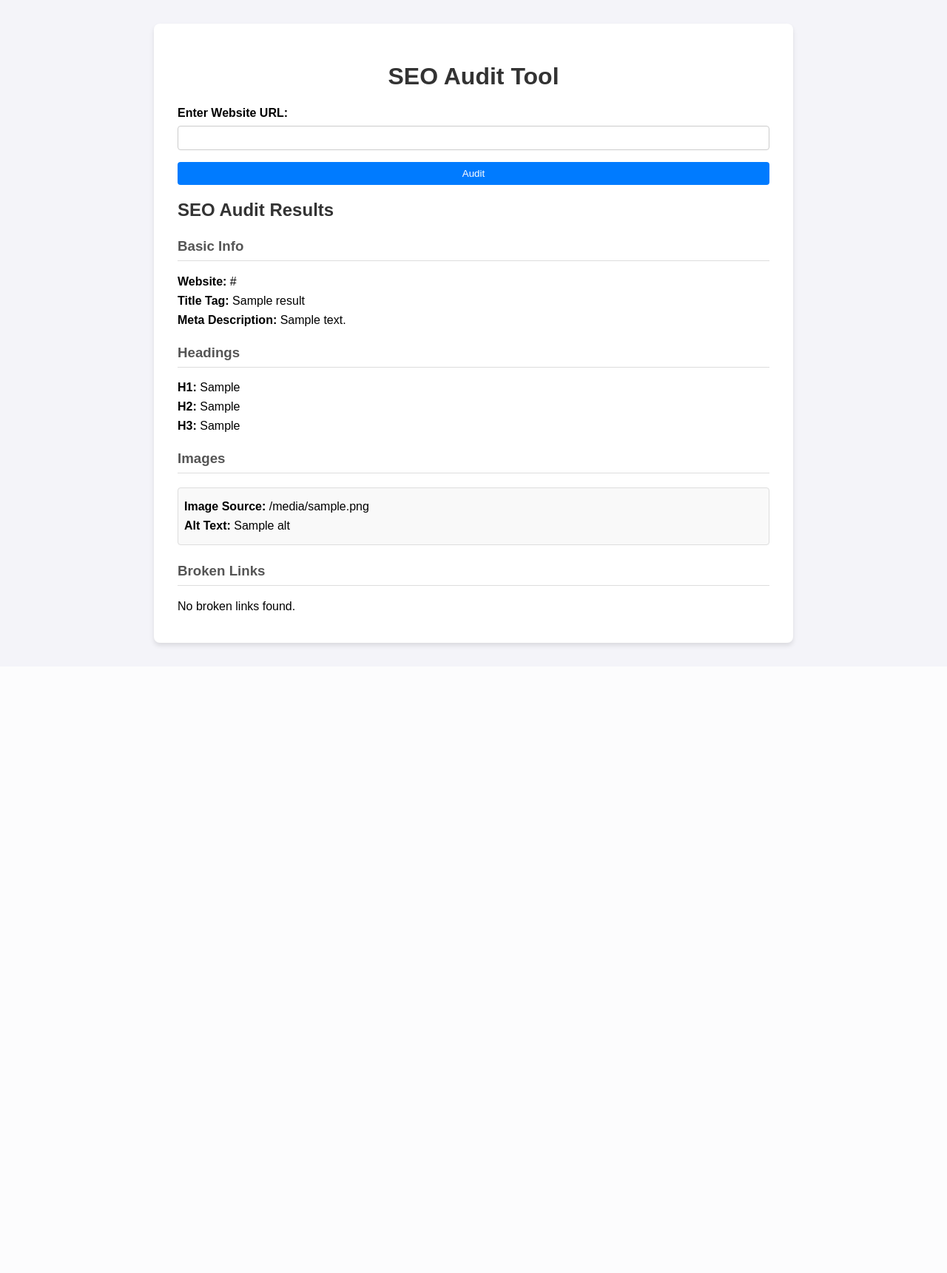
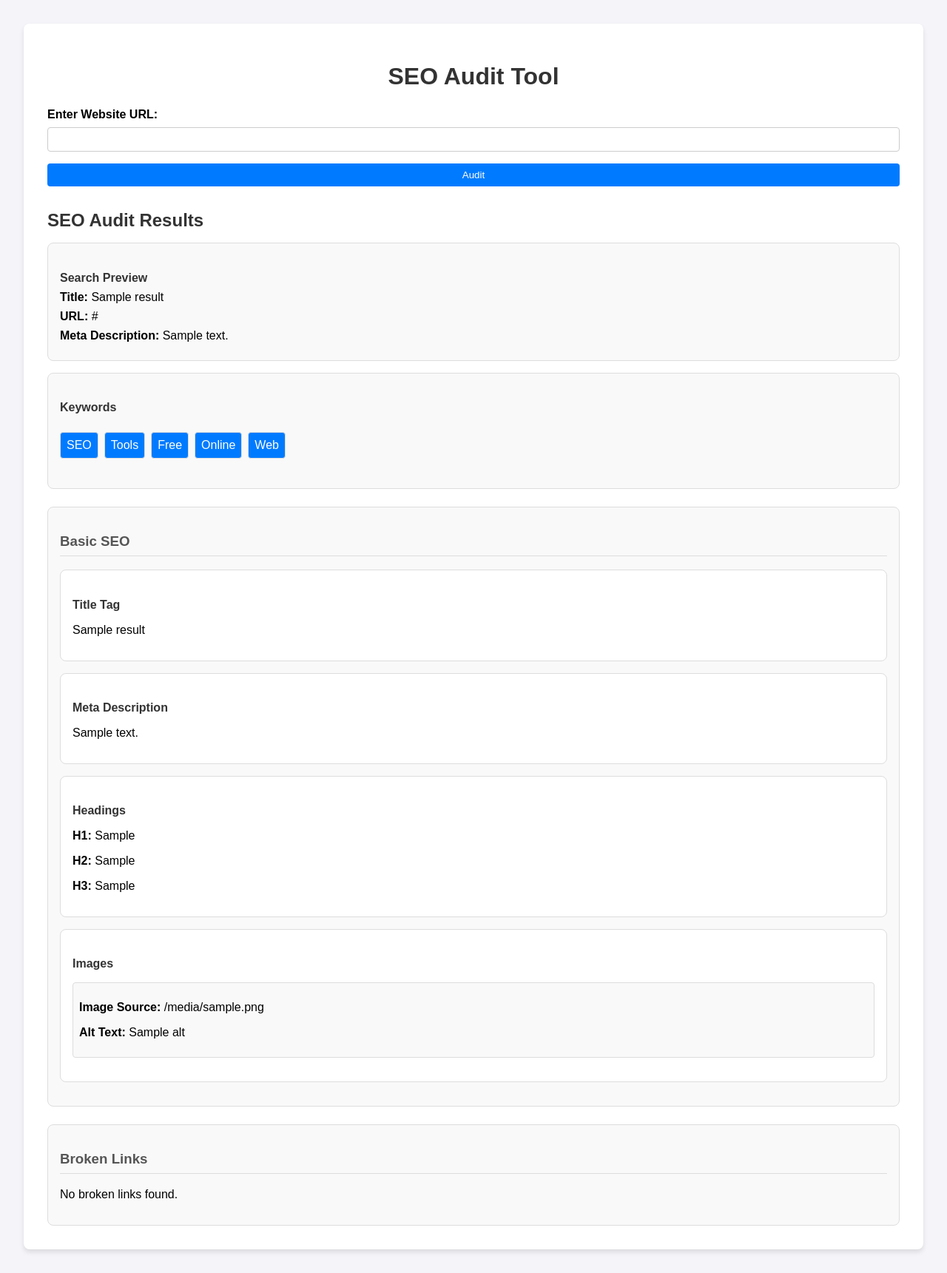
Before and after one commit to topmobiletrends/SEO-Audit-Tool, a Flask app: template templates/index.html in a window 1280 px wide. Shown: the whole page at 74% size. Before the commit the page ends 876 px from the top, so only its background shows below. Run offline with Flask 3, Linux system fonts and the light colour scheme; the template is opened without the code that fills it: most values are stand-ins (such as "Sample title", 1, 10 or a date in 2020).

Commit message:
Updated app.py and templates/index.html

```diff
--- a/templates/index.html
+++ b/templates/index.html
@@ -21,16 +21,18 @@
             padding: 2rem;
             border-radius: 8px;
             box-shadow: 0 4px 6px rgba(0, 0, 0, 0.1);
-            max-width: 800px;
+            max-width: 1200px;
             width: 100%;
         }
         h1 {
             color: #333;
             text-align: center;
+            margin-bottom: 1.5rem;
         }
         form {
             display: flex;
             flex-direction: column;
+            margin-bottom: 2rem;
         }
         label {
             margin-bottom: 0.5rem;
@@ -58,9 +60,7 @@
         }
         .results h2 {
             color: #333;
-        }
-        .results p {
-            margin: 0.5rem 0;
+            margin-bottom: 1rem;
         }
         .error {
             color: red;
@@ -68,11 +68,37 @@
         }
         .section {
             margin-top: 1.5rem;
+            padding: 1rem;
+            background: #f9f9f9;
+            border-radius: 8px;
+            border: 1px solid #ddd;
         }
         .section h3 {
             color: #555;
             border-bottom: 1px solid #ddd;
             padding-bottom: 0.5rem;
+        }
+        .card {
+            background: white;
+            padding: 1rem;
+            border-radius: 8px;
+            border: 1px solid #ddd;
+            margin-bottom: 1rem;
+        }
+        .card h4 {
+            color: #333;
+            margin-bottom: 0.5rem;
+        }
+        .progress-bar {
+            background: #e0e0e0;
+            border-radius: 4px;
+            height: 10px;
+            margin-bottom: 0.5rem;
+        }
+        .progress-bar .progress {
+            background: #007bff;
+            height: 100%;
+            border-radius: 4px;
         }
         ul {
             list-style-type: none;
@@ -83,6 +109,42 @@
             margin: 0.5rem 0;
             padding: 0.5rem;
             border: 1px solid #ddd;
+            border-radius: 4px;
+        }
+        .search-preview {
+            background: #f9f9f9;
+            padding: 1rem;
+            border-radius: 8px;
+            border: 1px solid #ddd;
+            margin-bottom: 1rem;
+        }
+        .search-preview h4 {
+            color: #333;
+            margin-bottom: 0.5rem;
+        }
+        .search-preview p {
+            margin: 0.5rem 0;
+        }
+        .keywords {
+            background: #f9f9f9;
+            padding: 1rem;
+            border-radius: 8px;
+            border: 1px solid #ddd;
+            margin-bottom: 1rem;
+        }
+        .keywords h4 {
+            color: #333;
+            margin-bottom: 0.5rem;
+        }
+        .keywords ul {
+            display: flex;
+            flex-wrap: wrap;
+            gap: 0.5rem;
+        }
+        .keywords ul li {
+            background: #007bff;
+            color: white;
+            padding: 0.5rem;
             border-radius: 4px;
         }
     </style>
@@ -100,25 +162,45 @@
         <div class="results">
             <h2>SEO Audit Results</h2>
 
-            <!-- Basic Info -->
-            <div class="section">
-                <h3>Basic Info</h3>
-                <p><strong>Website:</strong> {{ results.Website }}</p>
-                <p><strong>Title Tag:</strong> {{ results['Title Tag'] }}</p>
+            <!-- Search Preview -->
+            <div class="search-preview">
+                <h4>Search Preview</h4>
+                <p><strong>Title:</strong> {{ results['Title Tag'] }}</p>
+                <p><strong>URL:</strong> {{ results.Website }}</p>
                 <p><strong>Meta Description:</strong> {{ results['Meta Description'] }}</p>
             </div>
 
-            <!-- Headings -->
+            <!-- Keywords -->
+            <div class="keywords">
+                <h4>Keywords</h4>
+                <ul>
+                    <li>SEO</li>
+                    <li>Tools</li>
+                    <li>Free</li>
+                    <li>Online</li>
+                    <li>Web</li>
+                </ul>
+            </div>
+
+            <!-- Basic SEO -->
             <div class="section">
-                <h3>Headings</h3>
+                <h3>Basic SEO</h3>
+                <div class="card">
+                    <h4>Title Tag</h4>
+                    <p>{{ results['Title Tag'] }}</p>
+                </div>
+                <div class="card">
+                    <h4>Meta Description</h4>
+                    <p>{{ results['Meta Description'] }}</p>
+                </div>
+                <div class="card">
+                    <h4>Headings</h4>
                     <p><strong>H1:</strong> {{ results['Headings']['h1']|join(", ") if results['Headings']['h1'] else "None" }}</p>
                     <p><strong>H2:</strong> {{ results['Headings']['h2']|join(", ") if results['Headings']['h2'] else "None" }}</p>
                     <p><strong>H3:</strong> {{ results['Headings']['h3']|join(", ") if results['Headings']['h3'] else "None" }}</p>
                 </div>
-
-            <!-- Images -->
-            <div class="section">
-                <h3>Images</h3>
+                <div class="card">
+                    <h4>Images</h4>
                     {% if results['Images'] %}
                         <ul>
                             {% for img in results['Images'] %}
@@ -131,6 +213,7 @@
                     {% else %}
                         <p>No images found.</p>
                     {% endif %}
+                </div>
             </div>
 
             <!-- Broken Links -->
```
Lines whose indentation alone changed are shown as unchanged.
